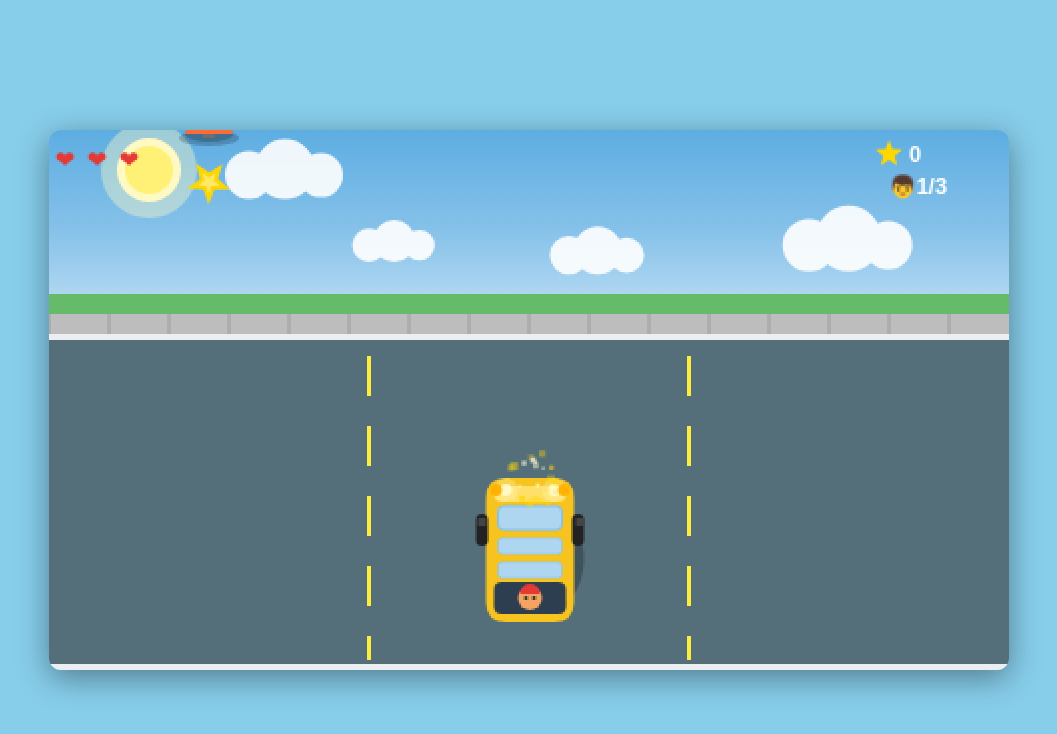
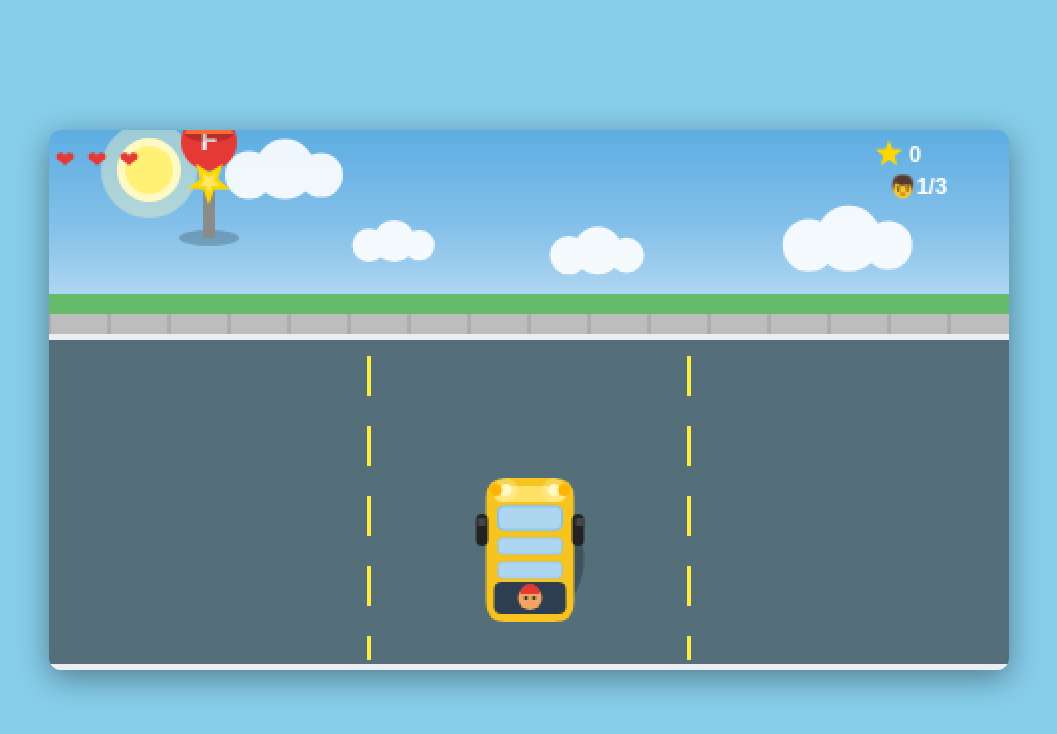
Before and after one commit to niccolocoppo88/leone-bus, a plain HTML site: page index.html in a window 1280 px wide. Shown: the whole page, without its empty margins (111-1168 px from the left). Drawn offline with Linux system fonts and the light colour scheme.

Commit message:
Fix: children now visible on road, childWaiting reset after collection, stations closer

```diff
--- a/index.html
+++ b/index.html
@@ -53,16 +53,15 @@
     duration: 90,
     scrollSpeed: BASE_SCROLL_SPEED,
     worldHeight: 4000,
-    // Stations: world Y NEGATIVE so they scroll FROM ABOVE down toward the bus
-    // Bus at screen y=170. Station at world y=-100 spawns at screen y=-100 (above screen).
-    // As scrollY increases (world scrolls down), station moves down toward bus.
-    // When scrollY=270 (bus near bottom), station at world y=-100 is at screen y=170 (bus level).
+    // Stations: world Y is NEGATIVE so they spawn above screen and scroll down toward bus
+    // Bus is at screen y ≈ 170. Station at world y=-50 → at scrollY=0: screen y=-50 (invisible above)
+    // As scrollY increases, station scrolls down. When scrollY=220: screen y=170 (bus level!)
     stations: [
-        { y: -100, collected: false, children: 1, x: 80 },   // Lane 0 - first stop
-        { y: -700, collected: false, children: 1, x: 240 },  // Lane 1 - second stop
-        { y: -1400, collected: false, children: 1, x: 400 }, // Lane 2 - third stop
-        { y: -2100, collected: false, children: 1, x: 160 }, // Lane 0 - fourth stop
-        { y: -2800, collected: false, children: 1, x: 320 }, // Lane 1 - fifth stop
+        { y: -50, collected: false, children: 1, x: 80 },   // Lane 0 - FIRST stop (appears in ~0.6s)
+        { y: -450, collected: false, children: 1, x: 240 },  // Lane 1
+        { y: -900, collected: false, children: 1, x: 400 }, // Lane 2
+        { y: -1350, collected: false, children: 1, x: 160 }, // Lane 0
+        { y: -1800, collected: false, children: 1, x: 320 }, // Lane 1
     ],
     // Obstacles: world Y starts at -200 (just above visible area)
     // They scroll from top of screen downward as player progresses
@@ -685,6 +684,7 @@
             const currentStation = this.getCurrentStation();
             if (currentStation && !currentStation.collected) {
                 currentStation.collected = true;
+                currentStation.childWaiting = false; // Hide child
                 this.scoreManager.collectChild();
                 this.particles.emitSparkle(this.bus.x + this.bus.width / 2, this.bus.y);
             }
@@ -1517,18 +1517,21 @@
 // RENDERING — Station
 // ============================================================================
 
-function renderStationShape(ctx, station) {
+function renderStationShape(ctx, station, sy) {
     const x = station.x;
-    const y = station.y;
-
+    const y = sy; // Use screen Y (passed from render loop, not station.y which is world Y)
+
+    // Shadow
     ctx.fillStyle = COLORS.SHADOW;
     ctx.beginPath();
     ctx.ellipse(x, y + 28, 15, 4, 0, 0, Math.PI * 2);
     ctx.fill();
 
+    // Pole
     ctx.fillStyle = COLORS.STOP_POLE;
     ctx.fillRect(x - 3, y - 20, 6, 48);
 
+    // Sign
     ctx.fillStyle = COLORS.STOP_SIGN;
     ctx.beginPath();
     ctx.arc(x, y - 20, 14, 0, Math.PI * 2);
@@ -1540,20 +1543,31 @@
     ctx.textBaseline = 'middle';
     ctx.fillText('F', x, y - 20);
 
+    // Child — visible only when waiting AND station not collected yet
+    // Position child on the road surface (y + 15 = on road, y + 25 = standing)
     if (station.childWaiting && !station.collected) {
         const cx = x + 20;
-        const cy = y + 10;
+        const cy = y + 20; // On road surface
+        // Body
+        ctx.fillStyle = COLORS.CHILD_SHIRT;
+        ctx.beginPath();
+        ctx.arc(cx, cy + 8, 6, 0, Math.PI * 2);
+        ctx.fill();
+        // Head
         ctx.fillStyle = COLORS.CHILD_SKIN;
         ctx.beginPath();
         ctx.arc(cx, cy, 6, 0, Math.PI * 2);
         ctx.fill();
-        ctx.fillStyle = COLORS.CHILD_SHIRT;
-        ctx.beginPath();
-        ctx.arc(cx, cy + 10, 5, 0, Math.PI * 2);
-        ctx.fill();
+        // Hat
         ctx.fillStyle = COLORS.CHILD_HAT;
         ctx.beginPath();
         ctx.arc(cx, cy - 3, 5, Math.PI, Math.PI * 2);
+        ctx.fill();
+        // Eyes
+        ctx.fillStyle = '#000';
+        ctx.beginPath();
+        ctx.arc(cx - 2, cy - 1, 1, 0, Math.PI * 2);
+        ctx.arc(cx + 2, cy - 1, 1, 0, Math.PI * 2);
         ctx.fill();
     }
 }
@@ -1824,7 +1838,7 @@
         const sy = station.y + scrollOffset;
         if (sy > -50 && sy < _renderGameHeight + 50) {
             const screenStation = { x: station.x, y: sy, childWaiting: station.childWaiting, collected: station.collected };
-            renderStationShape(ctx, screenStation);
+            renderStationShape(ctx, screenStation, sy);
         }
     }
 
```
